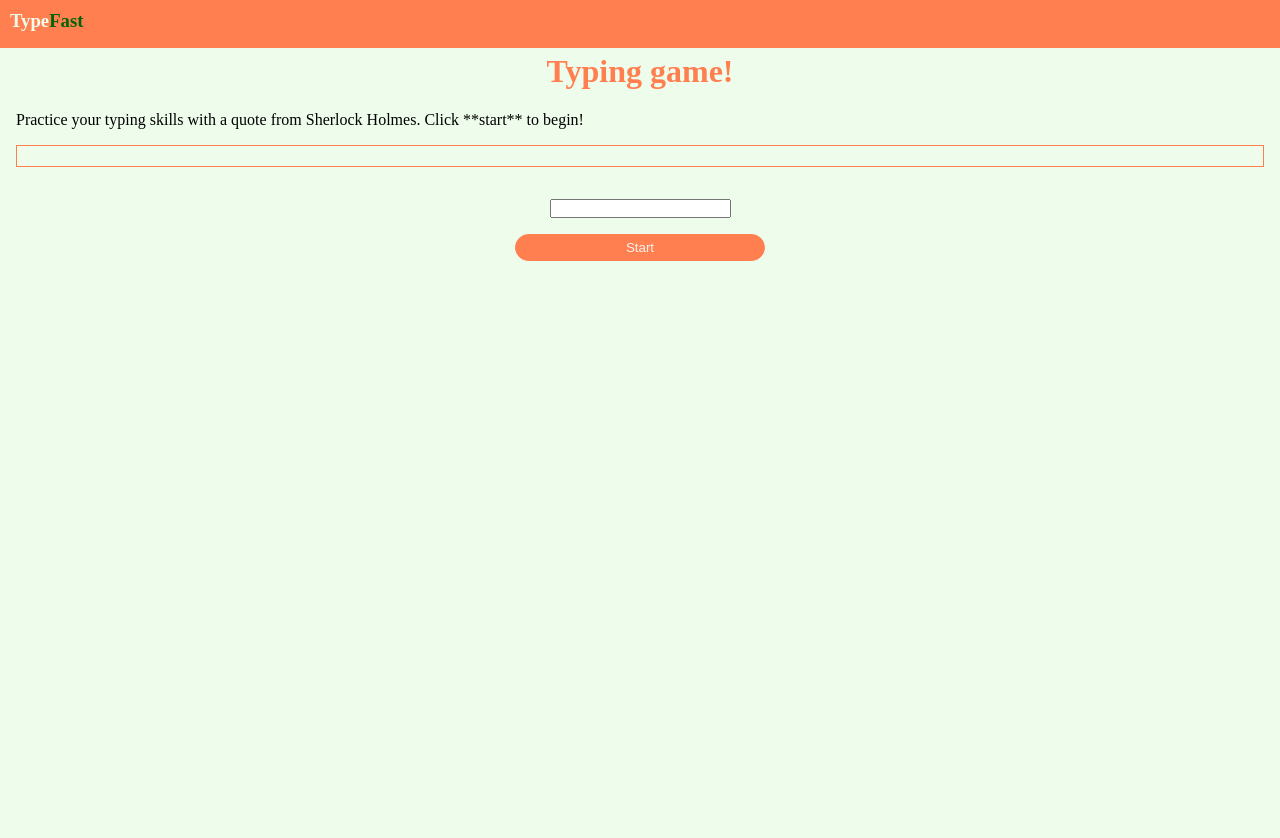
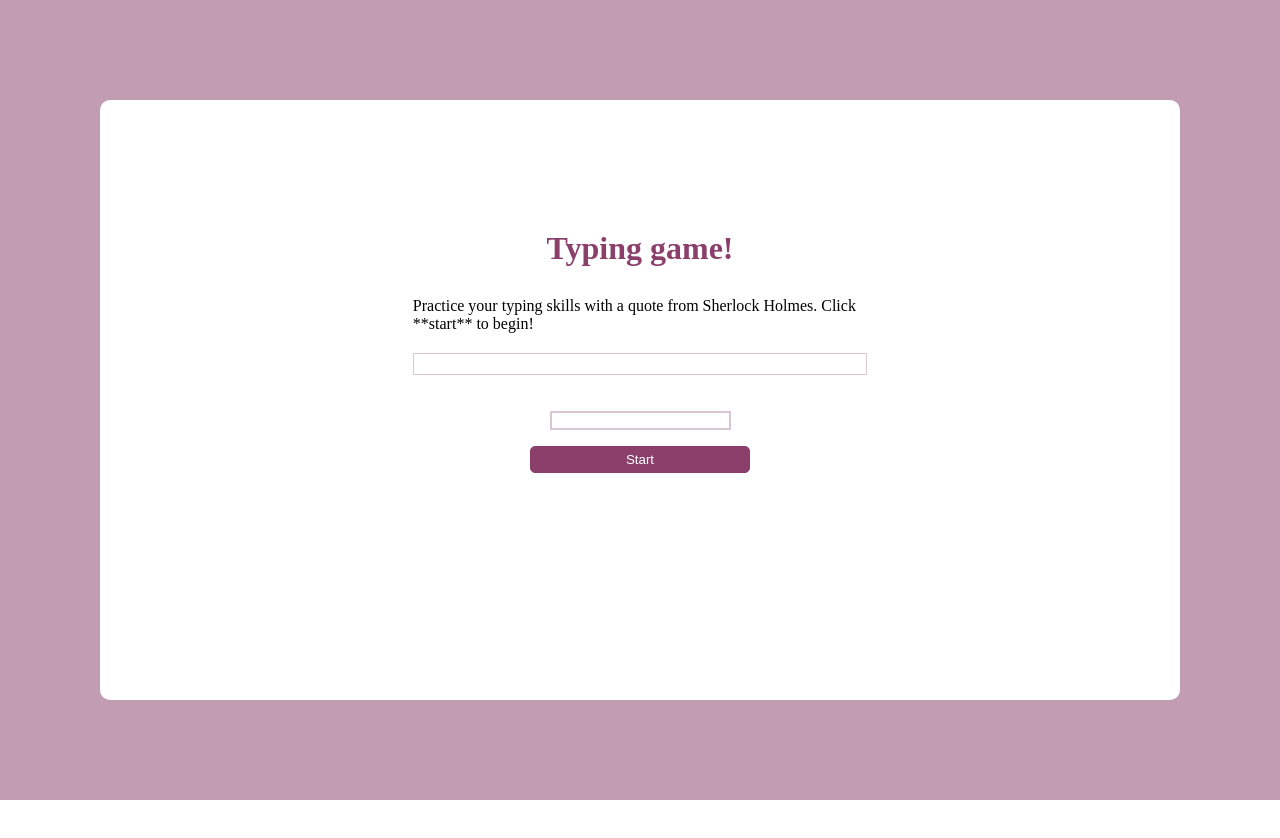
Before and after one commit to NidaaHamed/TypingGame, a plain HTML site: page index.html in a window 1280 px wide. After the commit the page ends 800 px from the top, so only its background shows below. Drawn offline with Linux system fonts and the light colour scheme.

Commit message:
some changes in style plus removing header

```diff
--- a/index.html
+++ b/index.html
@@ -7,13 +7,10 @@
     <title>Typing game</title>
 </head>
 <body>
-    <div id="nav">
-        <h3>Type<span id="brand">Fast</span></h3>
-        <ul>
 
-         </ul>
-    </div>
     <div class="container">
+        <div class="child-con">
+            <div id="main">
                 <h1>Typing game!</h1>
                 <p>Practice your typing skills with a quote from Sherlock Holmes. Click **start** to begin!</p>
                 <p id="quote"></p> <!--This will display our quote -->
@@ -24,6 +21,9 @@
                 </div>
             </div>
 
+        </div>
+    </div>
+
     <script src="script.js"></script>
 </body>
 </html>
--- a/style.css
+++ b/style.css
@@ -1,35 +1,41 @@
 * {
   margin: 0;
   padding: 0;
+  box-sizing: border-box;
 }
-/* body {
-  background-color: rgb(238, 253, 235);
-} */
-#nav {
+
+.container {
+  min-height: 100vh;
   width: 100%;
-  height: 3rem;
-  background-color: coral;
+  background-color: #c29db2;
+  display: flex;
+  flex-wrap: wrap;
+  justify-content: center;
+  padding: 100px;
+
+
 }
-#nav > h3 {
-  color: rgb(238, 253, 235);
-  padding-top: 10px;
-  padding-left: 10px;
+.child-con {
+  background-color: #FFFFFF;
+  width: 100%;
+  border-radius: 10px;
+  overflow: hidden;
+  display: flex;
+  flex-wrap: wrap;
+  justify-content: center;
 }
-#brand {
-  color: darkgreen;
-}
+
 h1 {
   text-align: center;
   padding: 5px 0px;
-  color: coral;
+  color: #8B406C;
+  margin: 25px;
 }
-.container {
-  width: 100%;
-  height: 100vh;
-  background-color: rgb(238, 253, 235);
+#main {
+  margin: 100px 20px;
 }
 .highlight {
-  background-color: yellow;
+  background-color: #fcc4e3;
 }
 
 .error {
@@ -37,23 +43,26 @@ h1 {
   border: red;
 }
 #start {
-  background-color: coral;
-  color: rgb(248, 243, 238);
+  background-color: #8B406C;
+  color: #FFFFFF;
   padding: 5px;
-  border: 1px coral solid;
-  border-radius: 1rem;
-  width: 250px;
+  border: 1px #8B406C solid;
+  border-radius: 5px;
+  width: 220px;
 }
 p {
-  margin: 1rem;
+  width: 80%;
+  margin: 20px auto;
 }
 #typing {
   text-align: center;
 }
 #typed-value {
   margin: 1rem;
+  border-color: #d8c6d0;
+  border-style: solid;
 }
 #quote {
-  border: 1px solid coral;
+  border: 1px solid #d8c6d0;
   padding: 10px;
 }
```
Lines whose indentation alone changed are shown as unchanged.
